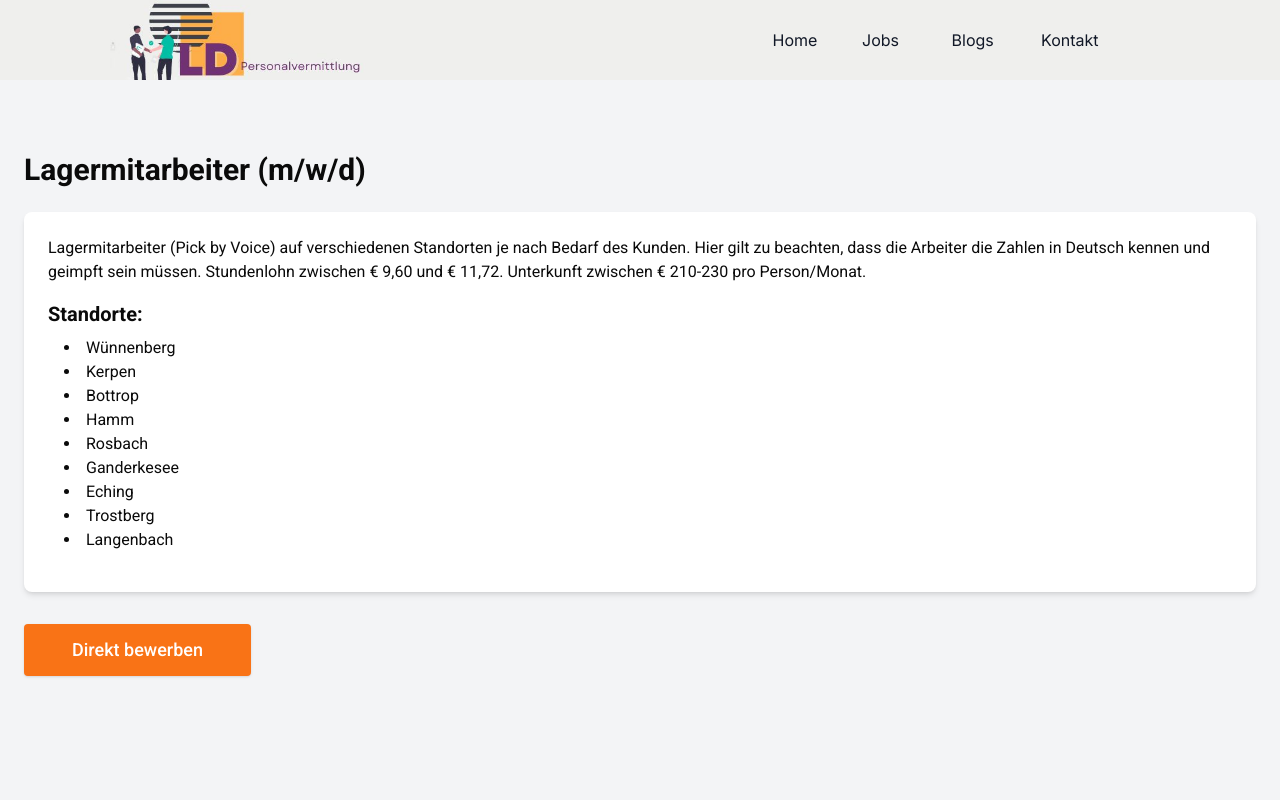
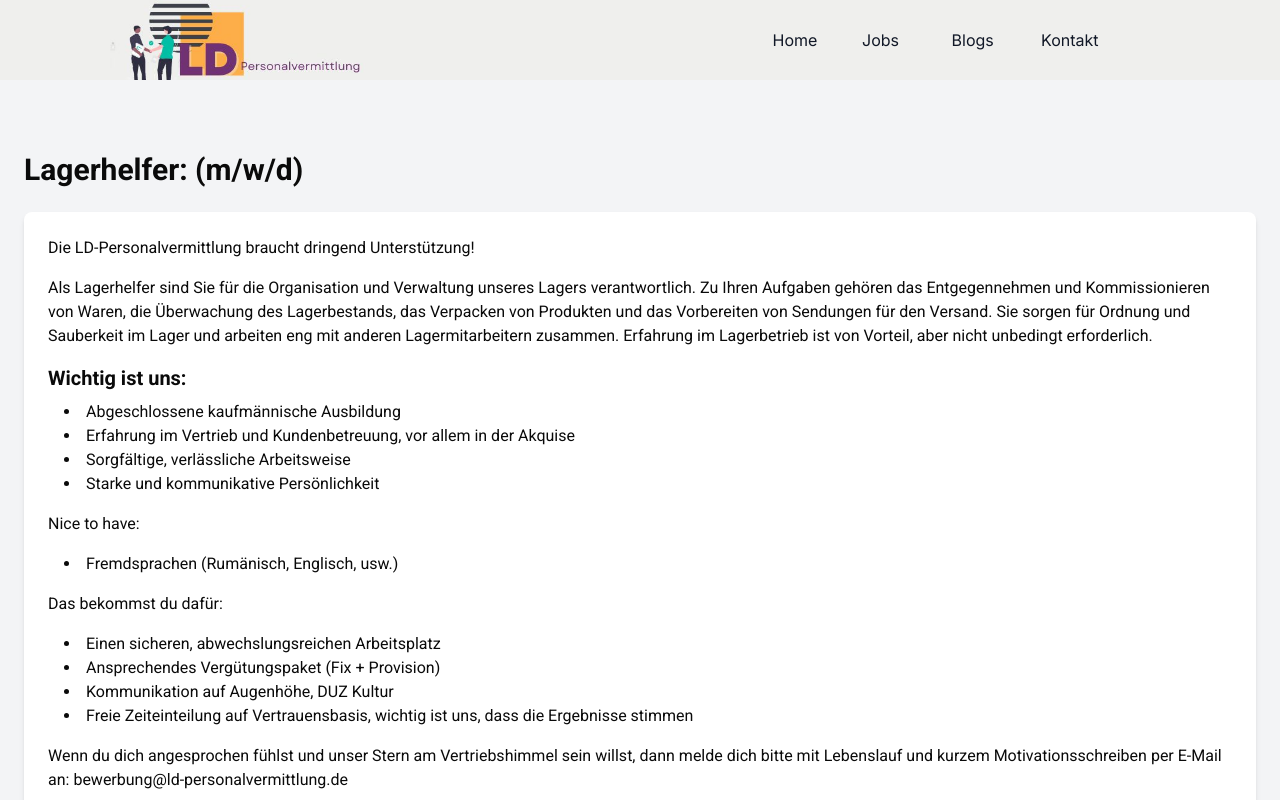
Before and after one commit to 369webforall/job-site, a Next.js app: page /jobs/warehouse in a window 1280 px wide. Shown: the top 800 px of the page. Built offline with nearby package versions, Linux system fonts and the light colour scheme.

Commit message:
add jobs

```diff
--- a/app/jobs/components/Accordian.jsx
+++ b/app/jobs/components/Accordian.jsx
@@ -23,27 +23,61 @@ const Accordian = () => {
         <div className="md:col-start-1 md:col-span-4">
           <Accordion type="single" collapsible>
             <AccordionItem value="item-1">
-              <AccordionTrigger>Zusteller helfer</AccordionTrigger>
+              <AccordionTrigger>
+                Fahrer/Zusteller mit B Führerschein:
+              </AccordionTrigger>
               <AccordionContent>
-                Yes. It adheres to the WAI-ARIA design pattern.
+                Als Fahrer/Zusteller mit einem B Führerschein sind Sie ein
+                wichtiger Teil unseres Liefer- und Zustellteams. Ihre
+                Hauptaufgabe besteht darin, Waren und Produkte sicher und
+                termingerecht an unsere Kunden auszuliefern. Sie sind
+                verantwortlich für die richtige Verladung der Lieferungen, die
+                Einhaltung der Verkehrsregeln und die Gewährleistung der
+                Kundenzufriedenheit. Darüber hinaus kann die Pflege und Wartung
+                des Zustellfahrzeugs zu Ihren Aufgaben gehören. Ein B
+                Führerschein ist erforderlich, um für diese Position in Betracht
+                gezogen zu werden.
               </AccordionContent>
             </AccordionItem>
             <AccordionItem value="item-2">
-              <AccordionTrigger>LKW Fahrer</AccordionTrigger>
+              <AccordionTrigger>LKW Fahrer:</AccordionTrigger>
               <AccordionContent>
-                Yes. It adheres to the WAI-ARIA design pattern.
+                Als LKW-Fahrer spielen Sie eine Schlüsselrolle in unserem
+                Logistikteam. Sie sind dafür verantwortlich, schwere Lastwagen
+                sicher zu führen und Frachtgüter zu transportieren. Dies umfasst
+                das Be- und Entladen von Waren, das Überprüfen der
+                Ladungssicherung und das Einhalten der gesetzlichen Vorschriften
+                für den Straßenverkehr. Zu Ihren Aufgaben gehört auch die
+                Wartung und Pflege des LKW. Ein entsprechender Führerschein für
+                schwere Lastwagen (z. B. C oder CE) ist erforderlich.
               </AccordionContent>
             </AccordionItem>
             <AccordionItem value="item-3">
-              <AccordionTrigger>Produktionshelfer</AccordionTrigger>
+              <AccordionTrigger>Produktionshelfer:</AccordionTrigger>
               <AccordionContent>
-                Yes. It adheres to the WAI-ARIA design pattern.
+                Als Produktionshelfer sind Sie in unserer Fertigungsabteilung
+                tätig und unterstützen bei verschiedenen Aufgaben im
+                Produktionsprozess. Dazu gehören das Zusammenbauen von Teilen,
+                das Bedienen von Maschinen, das Überwachen der Produktqualität
+                und die Behebung von kleineren Störungen. Sie arbeiten eng mit
+                anderen Teammitgliedern zusammen, um einen effizienten
+                Produktionsablauf sicherzustellen. Keine speziellen
+                Qualifikationen sind erforderlich, aber handwerkliche
+                Fähigkeiten und die Bereitschaft, körperliche Arbeit zu leisten,
+                sind von Vorteil.
               </AccordionContent>
             </AccordionItem>
             <AccordionItem value="item-4">
-              <AccordionTrigger>Lagerhelfer</AccordionTrigger>
+              <AccordionTrigger>Lagerhelfer:</AccordionTrigger>
               <AccordionContent>
-                Yes. It adheres to the WAI-ARIA design pattern.
+                Als Lagerhelfer sind Sie für die Organisation und Verwaltung
+                unseres Lagers verantwortlich. Zu Ihren Aufgaben gehören das
+                Entgegennehmen und Kommissionieren von Waren, die Überwachung
+                des Lagerbestands, das Verpacken von Produkten und das
+                Vorbereiten von Sendungen für den Versand. Sie sorgen für
+                Ordnung und Sauberkeit im Lager und arbeiten eng mit anderen
+                Lagermitarbeitern zusammen. Erfahrung im Lagerbetrieb ist von
+                Vorteil, aber nicht unbedingt erforderlich.
               </AccordionContent>
             </AccordionItem>
           </Accordion>
--- a/app/jobs/deliveryhelper/page.jsx
+++ b/app/jobs/deliveryhelper/page.jsx
@@ -5,7 +5,9 @@ const DeliveryHelper = () => {
   return (
     <div className="bg-gray-100 min-h-screen py-12">
       <div className="container mx-auto p-6">
-        <h1 className="text-3xl font-semibold mb-6">Vertriebsprofi (m/w/d)</h1>
+        <h1 className="text-3xl font-semibold mb-6">
+          Fahrer/Zusteller mit B Führerschein:
+        </h1>
 
         <div className="bg-white p-6 rounded-lg shadow-md">
           <p className="mb-4">
@@ -13,21 +15,16 @@ const DeliveryHelper = () => {
           </p>
 
           <p className="mb-4">
-            Vertriebsprofis (m/w/d) aufgepasst, wenn du ehrgeizig bist und mit
-            einem jungen Unternehmen wachsen möchtest, dann suchen wir DICH!
+            Als Fahrer/Zusteller mit einem B Führerschein sind Sie ein wichtiger
+            Teil unseres Liefer- und Zustellteams. Ihre Hauptaufgabe besteht
+            darin, Waren und Produkte sicher und termingerecht an unsere Kunden
+            auszuliefern. Sie sind verantwortlich für die richtige Verladung der
+            Lieferungen, die Einhaltung der Verkehrsregeln und die
+            Gewährleistung der Kundenzufriedenheit. Darüber hinaus kann die
+            Pflege und Wartung des Zustellfahrzeugs zu Ihren Aufgaben gehören.
+            Ein B Führerschein ist erforderlich, um für diese Position in
+            Betracht gezogen zu werden.
           </p>
-
-          <h2 className="text-xl font-semibold mb-2">
-            Deine zukünftigen Aufgaben sind:
-          </h2>
-          <ul className="list-disc list-inside mb-4 ml-4">
-            <li>
-              Akquise und Betreuung von Kundenunternehmen in der DACH Region
-            </li>
-            <li>Eventuelle Kundenbesuche</li>
-            <li>Stellenanzeigen verfassen und schalten</li>
-          </ul>
-
           <h2 className="text-xl font-semibold mb-2">Wichtig ist uns:</h2>
           <ul className="list-disc list-inside mb-4 ml-4">
             <li>Abgeschlossene kaufmännische Ausbildung</li>
@@ -61,7 +58,10 @@ const DeliveryHelper = () => {
             Wenn du dich angesprochen fühlst und unser Stern am Vertriebshimmel
             sein willst, dann melde dich bitte mit Lebenslauf und kurzem
             Motivationsschreiben per E-Mail an:{' '}
-            <a href="mailto:bewerbung@ld-personalvermittlung.de">
+            <a
+              href="mailto:bewerbung@ld-personalvermittlung.de"
+              className="hover:border-b border-orange-500 transition-colors"
+            >
               bewerbung@ld-personalvermittlung.de
             </a>
           </p>
--- a/app/jobs/production/page.jsx
+++ b/app/jobs/production/page.jsx
@@ -4,7 +4,7 @@ const Production = () => {
   return (
     <div className="bg-gray-100 min-h-screen py-12">
       <div className="container mx-auto p-6">
-        <h1 className="text-3xl font-semibold mb-6">Vertriebsprofi (m/w/d)</h1>
+        <h1 className="text-3xl font-semibold mb-6">Produktionshelfer:</h1>
 
         <div className="bg-white p-6 rounded-lg shadow-md">
           <p className="mb-4">
@@ -12,20 +12,16 @@ const Production = () => {
           </p>
 
           <p className="mb-4">
-            Vertriebsprofis (m/w/d) aufgepasst, wenn du ehrgeizig bist und mit
-            einem jungen Unternehmen wachsen möchtest, dann suchen wir DICH!
+            Als Produktionshelfer sind Sie in unserer Fertigungsabteilung tätig
+            und unterstützen bei verschiedenen Aufgaben im Produktionsprozess.
+            Dazu gehören das Zusammenbauen von Teilen, das Bedienen von
+            Maschinen, das Überwachen der Produktqualität und die Behebung von
+            kleineren Störungen. Sie arbeiten eng mit anderen Teammitgliedern
+            zusammen, um einen effizienten Produktionsablauf sicherzustellen.
+            Keine speziellen Qualifikationen sind erforderlich, aber
+            handwerkliche Fähigkeiten und die Bereitschaft, körperliche Arbeit
+            zu leisten, sind von Vorteil.
           </p>
-
-          <h2 className="text-xl font-semibold mb-2">
-            Deine zukünftigen Aufgaben sind:
-          </h2>
-          <ul className="list-disc list-inside mb-4 ml-4">
-            <li>
-              Akquise und Betreuung von Kundenunternehmen in der DACH Region
-            </li>
-            <li>Eventuelle Kundenbesuche</li>
-            <li>Stellenanzeigen verfassen und schalten</li>
-          </ul>
 
           <h2 className="text-xl font-semibold mb-2">Wichtig ist uns:</h2>
           <ul className="list-disc list-inside mb-4 ml-4">
@@ -60,7 +56,10 @@ const Production = () => {
             Wenn du dich angesprochen fühlst und unser Stern am Vertriebshimmel
             sein willst, dann melde dich bitte mit Lebenslauf und kurzem
             Motivationsschreiben per E-Mail an:{' '}
-            <a href="mailto:bewerbung@ld-personalvermittlung.de">
+            <a
+              href="mailto:bewerbung@ld-personalvermittlung.de"
+              className="hover:border-b border-orange-500 transition-colors"
+            >
               bewerbung@ld-personalvermittlung.de
             </a>
           </p>
--- a/app/jobs/truckdriver/page.jsx
+++ b/app/jobs/truckdriver/page.jsx
@@ -5,7 +5,7 @@ const TruckDriver = () => {
   return (
     <div className="bg-gray-100 min-h-screen py-12">
       <div className="container mx-auto p-6">
-        <h1 className="text-3xl font-semibold mb-6">Vertriebsprofi (m/w/d)</h1>
+        <h1 className="text-3xl font-semibold mb-6">LKW Fahrer:</h1>
 
         <div className="bg-white p-6 rounded-lg shadow-md">
           <p className="mb-4">
@@ -13,20 +13,15 @@ const TruckDriver = () => {
           </p>
 
           <p className="mb-4">
-            Vertriebsprofis (m/w/d) aufgepasst, wenn du ehrgeizig bist und mit
-            einem jungen Unternehmen wachsen möchtest, dann suchen wir DICH!
+            Als LKW-Fahrer spielen Sie eine Schlüsselrolle in unserem
+            Logistikteam. Sie sind dafür verantwortlich, schwere Lastwagen
+            sicher zu führen und Frachtgüter zu transportieren. Dies umfasst das
+            Be- und Entladen von Waren, das Überprüfen der Ladungssicherung und
+            das Einhalten der gesetzlichen Vorschriften für den Straßenverkehr.
+            Zu Ihren Aufgaben gehört auch die Wartung und Pflege des LKW. Ein
+            entsprechender Führerschein für schwere Lastwagen (z. B. C oder CE)
+            ist erforderlich.
           </p>
-
-          <h2 className="text-xl font-semibold mb-2">
-            Deine zukünftigen Aufgaben sind:
-          </h2>
-          <ul className="list-disc list-inside mb-4 ml-4">
-            <li>
-              Akquise und Betreuung von Kundenunternehmen in der DACH Region
-            </li>
-            <li>Eventuelle Kundenbesuche</li>
-            <li>Stellenanzeigen verfassen und schalten</li>
-          </ul>
 
           <h2 className="text-xl font-semibold mb-2">Wichtig ist uns:</h2>
           <ul className="list-disc list-inside mb-4 ml-4">
@@ -61,7 +56,10 @@ const TruckDriver = () => {
             Wenn du dich angesprochen fühlst und unser Stern am Vertriebshimmel
             sein willst, dann melde dich bitte mit Lebenslauf und kurzem
             Motivationsschreiben per E-Mail an:{' '}
-            <a href="mailto:bewerbung@ld-personalvermittlung.de">
+            <a
+              href="mailto:bewerbung@ld-personalvermittlung.de"
+              className="hover:border-b border-orange-500 transition-colors"
+            >
               bewerbung@ld-personalvermittlung.de
             </a>
           </p>
--- a/app/jobs/warehouse/page.jsx
+++ b/app/jobs/warehouse/page.jsx
@@ -5,32 +5,64 @@ const WarehouseHelper = () => {
   return (
     <div className="bg-gray-100 min-h-screen py-12">
       <div className="container mx-auto p-6 font-roboto">
-        <h1 className="text-3xl  font-semibold mb-6">
-          Lagermitarbeiter (m/w/d)
-        </h1>
-
+        <h1 className="text-3xl  font-semibold mb-6">Lagerhelfer: (m/w/d)</h1>
         <div className="bg-white p-6 rounded-lg shadow-md">
           <p className="mb-4">
-            Lagermitarbeiter (Pick by Voice) auf verschiedenen Standorten je
-            nach Bedarf des Kunden. Hier gilt zu beachten, dass die Arbeiter die
-            Zahlen in Deutsch kennen und geimpft sein müssen. Stundenlohn
-            zwischen € 9,60 und € 11,72. Unterkunft zwischen € 210-230 pro
-            Person/Monat.
+            Die LD-Personalvermittlung braucht dringend Unterstützung!
           </p>
 
-          <h2 className="text-xl font-semibold mb-2">Standorte:</h2>
+          <p className="mb-4">
+            Als Lagerhelfer sind Sie für die Organisation und Verwaltung unseres
+            Lagers verantwortlich. Zu Ihren Aufgaben gehören das Entgegennehmen
+            und Kommissionieren von Waren, die Überwachung des Lagerbestands,
+            das Verpacken von Produkten und das Vorbereiten von Sendungen für
+            den Versand. Sie sorgen für Ordnung und Sauberkeit im Lager und
+            arbeiten eng mit anderen Lagermitarbeitern zusammen. Erfahrung im
+            Lagerbetrieb ist von Vorteil, aber nicht unbedingt erforderlich.
+          </p>
+          <h2 className="text-xl font-semibold mb-2">Wichtig ist uns:</h2>
           <ul className="list-disc list-inside mb-4 ml-4">
-            <li>Wünnenberg</li>
-            <li>Kerpen</li>
-            <li>Bottrop</li>
-            <li>Hamm</li>
-            <li>Rosbach</li>
-            <li>Ganderkesee</li>
-            <li>Eching</li>
-            <li>Trostberg</li>
-            <li>Langenbach</li>
+            <li>Abgeschlossene kaufmännische Ausbildung</li>
+            <li>
+              Erfahrung im Vertrieb und Kundenbetreuung, vor allem in der
+              Akquise
+            </li>
+            <li>Sorgfältige, verlässliche Arbeitsweise</li>
+            <li>Starke und kommunikative Persönlichkeit</li>
           </ul>
-        </div>
+
+          <p className="mb-4">Nice to have:</p>
+
+          <ul className="list-disc list-inside mb-4 ml-4">
+            <li>Fremdsprachen (Rumänisch, Englisch, usw.)</li>
+          </ul>
+
+          <p className="mb-4">Das bekommst du dafür:</p>
+
+          <ul className="list-disc list-inside mb-4 ml-4">
+            <li>Einen sicheren, abwechslungsreichen Arbeitsplatz</li>
+            <li>Ansprechendes Vergütungspaket (Fix + Provision)</li>
+            <li>Kommunikation auf Augenhöhe, DUZ Kultur</li>
+            <li>
+              Freie Zeiteinteilung auf Vertrauensbasis, wichtig ist uns, dass
+              die Ergebnisse stimmen
+            </li>
+          </ul>
+
+          <p className="mb-4">
+            Wenn du dich angesprochen fühlst und unser Stern am Vertriebshimmel
+            sein willst, dann melde dich bitte mit Lebenslauf und kurzem
+            Motivationsschreiben per E-Mail an:{' '}
+            <a
+              href="mailto:bewerbung@ld-personalvermittlung.de"
+              className="hover:border-b border-orange-500 transition-colors"
+            >
+              bewerbung@ld-personalvermittlung.de
+            </a>
+          </p>
+
+          <p className="mb-4">oder</p>
+
           <div className="my-8 flex items-center">
             <Link
               href="/jobs/apply"
@@ -41,6 +73,7 @@ const WarehouseHelper = () => {
           </div>
         </div>
       </div>
+    </div>
   );
 };
 
```
Lines whose indentation alone changed are shown as unchanged.
